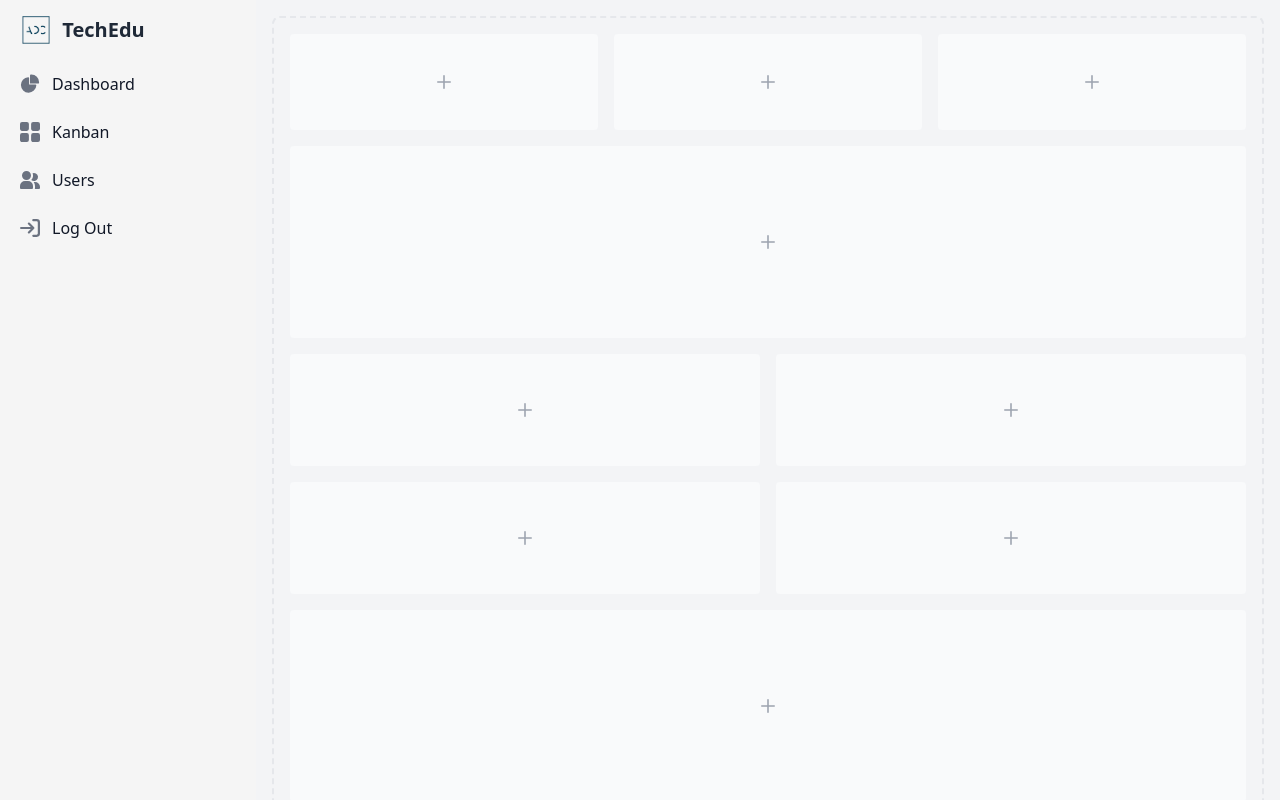
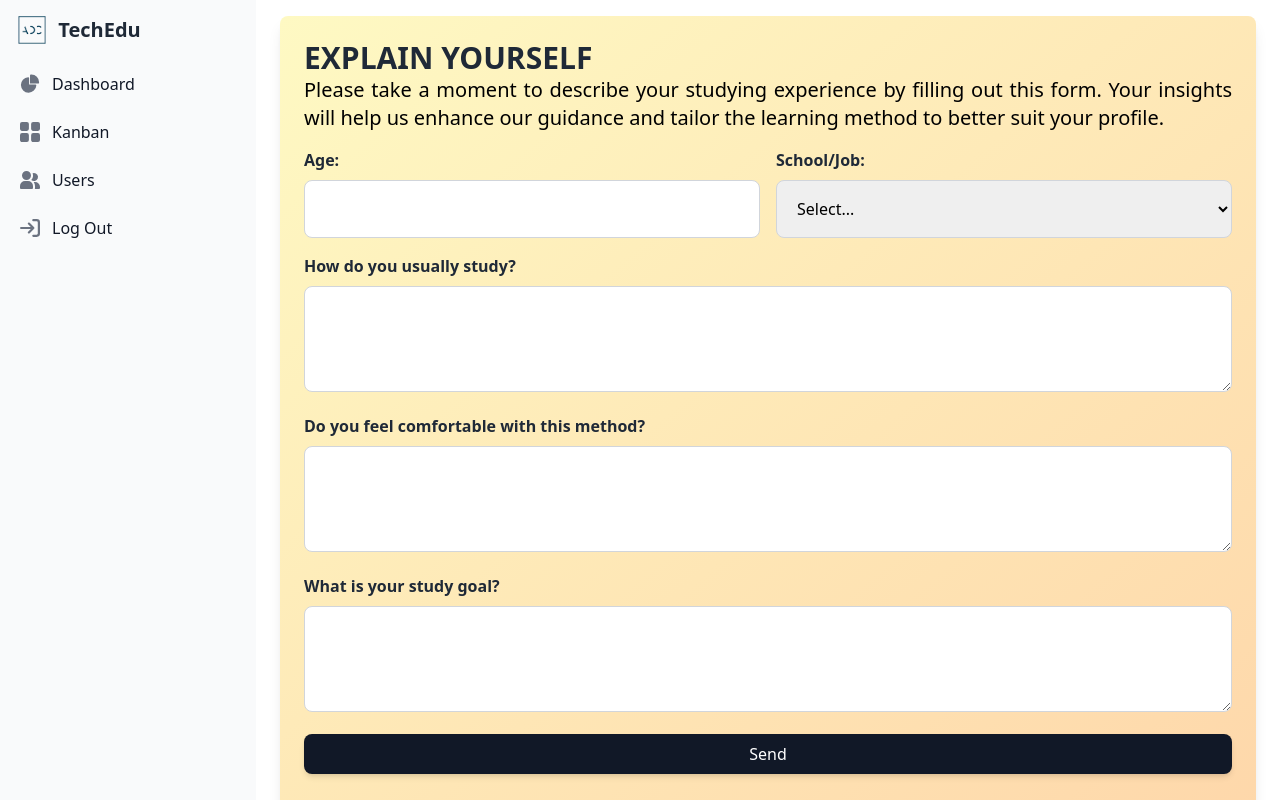
Before and after one commit to NicholasNicolis/GDSC-AI-SpicyLionArancini, a React (Create React App) app in the folder frontend/: page / in a window 1280 px wide. Shown: the top 800 px of the page. Built offline with nearby package versions, Linux system fonts and the light colour scheme.

Commit message:
1 step - profiling

```diff
--- a/frontend/src/App.js
+++ b/frontend/src/App.js
@@ -5,6 +5,7 @@ import DefaultContent from './component/defaultContent';
 
 
 import SideBar from "./component/sidebar";
+import ProfilingContent from "./component/profilingContent";
 
 
 function App() {
@@ -12,7 +13,8 @@ function App() {
     <div className="bg-gray-100">
 
     <SideBar/>
-    <DefaultContent/>
+    {/*<DefaultContent/>*/}
+    <ProfilingContent/>
 
     </div>
   );
--- /dev/null
+++ b/frontend/src/component/profilingContent.js
@@ -0,0 +1,129 @@
+import React, { useState } from 'react';
+
+function ProfilingContent() {
+  const [formData, setFormData] = useState({
+    age: '',
+    schoolOrJob: '',
+    studyDescription: '',
+    methodPreference: '',
+    studyGoal: ''
+  });
+  const [displayData, setDisplayData] = useState(null);
+
+  const handleChange = (e) => {
+    const { name, value } = e.target;
+    setFormData((prevData) => ({
+      ...prevData,
+      [name]: value
+    }));
+  };
+
+  const handleSubmit = (e) => {
+    e.preventDefault();
+    setDisplayData(formData);
+  };
+
+  return (
+    <div className="py-4 px-6 sm:ml-64 overflow-auto bg-white">
+      <div className="p-6 rounded-lg shadow-lg bg-gradient-to-br from-yellow-100 to-orange-200 dark:bg-gray-800">
+        <div className="text-left mb-4">
+          <h1 className="text-3xl font-black text-gray-800 dark:text-gray-200">EXPLAIN YOURSELF</h1>
+          <p className='text-xl text-justify'>Please take a moment to describe your studying experience by filling out this form. Your insights will help us enhance our guidance and tailor the learning method to better suit your profile.</p>
+        </div>
+
+        {/* Form */}
+        <form onSubmit={handleSubmit} className="mb-8">
+          {/* Age and School/Job in the same row */}
+          <div className="grid grid-cols-2 gap-4 mb-4">
+            {/* Age */}
+            <div>
+              <label htmlFor="age" className="block font-semibold text-gray-800 dark:text-gray-200 mb-2">
+                Age:
+              </label>
+              <input
+                type="number"
+                id="age"
+                name="age"
+                className="w-full p-4 border border-gray-300 rounded-lg focus:outline-none focus:border-blue-500 dark:border-gray-700 dark:bg-gray-800"
+                value={formData.age}
+                onChange={handleChange}
+                min="0"
+                max="99"
+                required
+              />
+            </div>
+
+            {/* School/Job */}
+            <div>
+              <label htmlFor="schoolOrJob" className="block font-semibold text-gray-800 dark:text-gray-200 mb-2">
+                School/Job:
+              </label>
+              <select
+                id="schoolOrJob"
+                name="schoolOrJob"
+                className="w-full p-4 border border-gray-300 rounded-lg focus:outline-none focus:border-blue-500 dark:border-gray-700 dark:bg-gray-800"
+                value={formData.schoolOrJob}
+                onChange={handleChange}
+                required
+              >
+                <option value="">Select...</option>
+                <option value="Middle School">Middle School</option>
+                <option value="High School">High School</option>
+                <option value="University">University</option>
+                <option value="Work">Work</option>
+              </select>
+            </div>
+          </div>
+
+          {/* Text Inputs */}
+          <div className="mb-4">
+            {[
+              { name: 'studyDescription', label: 'How do you usually study?' },
+              { name: 'methodPreference', label: 'Do you feel comfortable with this method?' },
+              { name: 'studyGoal', label: 'What is your study goal?' }
+            ].map(({ name, label }) => (
+              <div key={name} className="mb-4">
+                <label htmlFor={name} className="block font-semibold text-gray-800 dark:text-gray-200 mb-2">
+                  {label}
+                </label>
+                <textarea
+                  id={name}
+                  name={name}
+                  className="w-full p-4 border border-gray-300 rounded-lg focus:outline-none focus:border-blue-500 dark:border-gray-700 dark:bg-gray-800"
+                  rows="3"
+                  value={formData[name]}
+                  onChange={handleChange}
+                  required
+                ></textarea>
+              </div>
+            ))}
+          </div>
+
+          {/* Send Button */}
+          <button
+            type="submit"
+            className="w-full py-2 bg-gray-900 text-white rounded-lg shadow-md hover:bg-gray-700 focus:outline-none"
+          >
+            Send
+          </button>
+        </form>
+
+        {/* Display Data */}
+        {displayData && (
+          <div className="mt-8 p-6 rounded-lg bg-white">
+            <p className="font-bold mb-2 text-gray-800 dark:text-gray-200">Submitted Data:</p>
+            <ul className="text-gray-800 dark:text-gray-200">
+              {Object.entries(displayData).map(([key, value]) => (
+                <li key={key} className="mb-2">
+                  <strong>{key}:</strong> {value}
+                </li>
+              ))}
+            </ul>
+          </div>
+        )}
+      </div>
+    </div>
+  );
+}
+
+export default ProfilingContent;
--- a/frontend/src/component/sidebar.js
+++ b/frontend/src/component/sidebar.js
@@ -3,9 +3,9 @@ import img from "../img/adc.png"
 function SideBar(){
     return(
         <aside id="logo-sidebar" class="fixed top-0 left-0 z-40 w-64 h-screen transition-transform -translate-x-full sm:translate-x-0" aria-label="Sidebar">
-      <div class="h-full px-3 py-4 overflow-y-auto bg-neutral-100 dark:bg-gray-800">
+      <div class="h-full px-3 py-4 overflow-y-auto bg-gray-50 dark:bg-gray-800">
         {/* TITLE */}
-          <a href="" class="flex items-center ps-2.5 mb-5">
+          <a href="" class="flex items-center ps-1.5 mb-5">
             <img src={img} class="h-6 me-3 sm:h-7" alt="Logo" />
             <span class="self-center text-xl font-bold whitespace-nowrap text-gray-800">TechEdu</span>
           </a>
@@ -13,7 +13,7 @@ function SideBar(){
           <ul class="space-y-2 font-medium">
             {/* */}
             <li>
-                <a href="#" class="flex items-center p-2 text-gray-900 rounded-lg dark:text-white hover:bg-gray-100 dark:hover:bg-gray-700 group">
+                <a href="" class="flex items-center p-2 text-gray-900 rounded-lg dark:text-white hover:bg-gray-100 dark:hover:bg-gray-700 group">
                   <svg class="w-5 h-5 text-gray-500 transition duration-75 dark:text-gray-400 group-hover:text-gray-900 dark:group-hover:text-white" aria-hidden="true" xmlns="http://www.w3.org/2000/svg" fill="currentColor" viewBox="0 0 22 21">
                       <path d="M16.975 11H10V4.025a1 1 0 0 0-1.066-.998 8.5 8.5 0 1 0 9.039 9.039.999.999 0 0 0-1-1.066h.002Z"/>
                       <path d="M12.5 0c-.157 0-.311.01-.565.027A1 1 0 0 0 11 1.02V10h8.975a1 1 0 0 0 1-.935c.013-.188.028-.374.028-.565A8.51 8.51 0 0 0 12.5 0Z"/>
```
